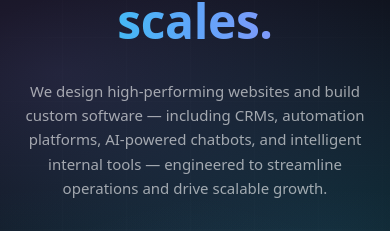
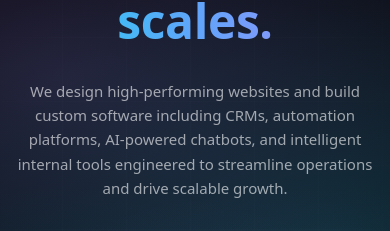
Before and after one commit to juancabrera0513/DOMIWEBITES2, a React (Create React App) app: page /work in a window 390 px wide. Shown: the part 377-608 px from the top of the page. Built offline with nearby package versions, Linux system fonts and the light colour scheme; no server answers.

Commit message:
updated mobile

```diff
--- a/src/components/MobileDeviceFrame.jsx
+++ b/src/components/MobileDeviceFrame.jsx
@@ -8,10 +8,12 @@
       <div className="w-full flex justify-center max-h-[70vh]">
         <div className="relative w-full max-w-[320px] max-h-[70vh] aspect-[9/20]">
           <div className="absolute inset-0 rounded-[44px] bg-black border border-white/10 shadow-[0_30px_90px_rgba(0,0,0,.55)] overflow-hidden">
+
             <div className="absolute inset-[10px] rounded-[36px] bg-black overflow-hidden">
-              <div className="absolute top-[6px] left-1/2 -translate-x-1/2 w-[110px] h-[28px] bg-black rounded-full z-30 border border-white/10" />
 
-              <div className="absolute inset-0 [transform:scale(.99)] [transform-origin:top_left]">
+              <div className="absolute top-[10px] left-1/2 -translate-x-1/2 w-[60px] h-[4px] bg-white/20 rounded-full z-30" />
+
+              <div className="absolute inset-0">
                 <iframe
                   src={url}
                   className="absolute inset-0 w-full h-full border-0"
--- a/src/pages/PricingPage.jsx
+++ b/src/pages/PricingPage.jsx
@@ -40,7 +40,6 @@
 
       <main id="main-content">
         <PricingSection />
-        {/* <TestimonialsSection /> */}
       </main>
 
       <Footer />
--- a/src/pages/WorkPage.jsx
+++ b/src/pages/WorkPage.jsx
@@ -99,9 +99,9 @@
               </h1>
 
               <p className="mt-8 text-[15px] sm:text-lg text-white/60 max-w-3xl mx-auto leading-relaxed text-center">
-                We design high-performing websites and build custom software —
+                We design high-performing websites and build custom software
                 including CRMs, automation platforms, AI-powered chatbots, and
-                intelligent internal tools — engineered to streamline operations
+                intelligent internal tools engineered to streamline operations
                 and drive scalable growth.
               </p>
 
```
Also changed, not shown: 1 other file (tests, documents, lock files or other folders).
